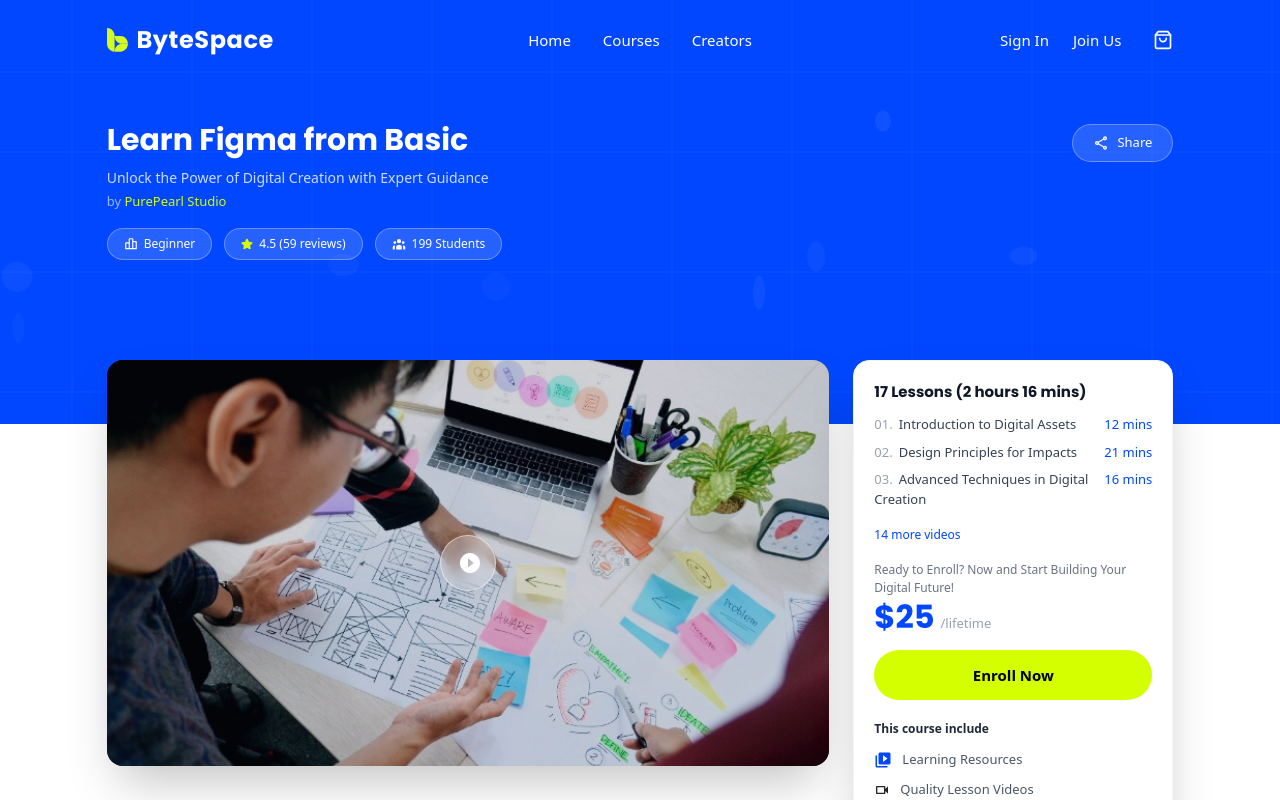
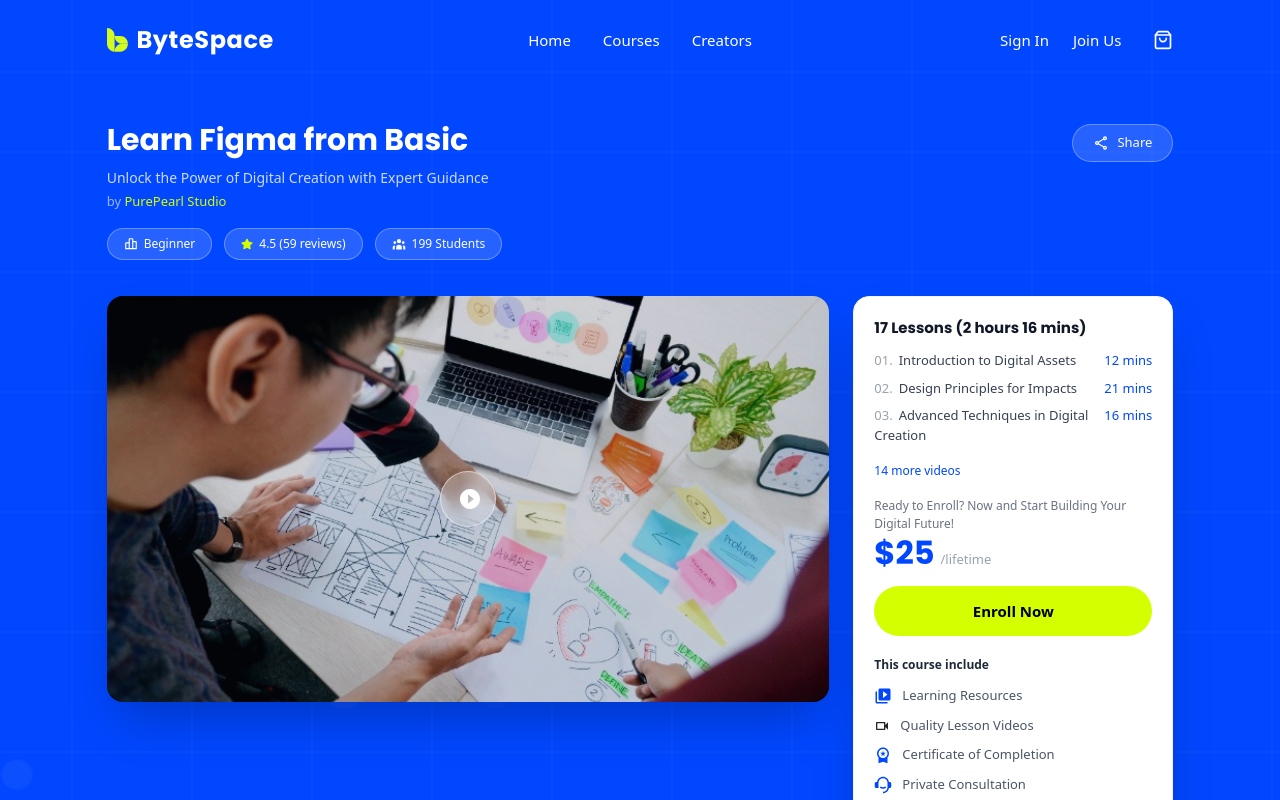
Before and after one commit to taharukaiya/ByteSpace, a React (Vite) app: page /course/1 in a window 1280 px wide. Shown: the top 800 px of the page. Built offline with nearby package versions, Linux system fonts and the light colour scheme; no server answers; a web font is replaced by a local one.

Commit message:
fix: apply overflow-hidden only to the background wrapper so sidebar card naturally overlaps the hero section boundary while video is fully encompassed

```diff
--- a/src/components/CourseDetailLayout.jsx
+++ b/src/components/CourseDetailLayout.jsx
@@ -28,7 +28,9 @@
   return (
     <div className="min-h-screen bg-white font-sans">
       {/* ── Blue Hero Header ── */}
-      <section className="live-bg overflow-hidden pt-8 pb-32 relative">
+      <section className="pt-8 pb-0 relative">
+        {/* Background Wrapper */}
+        <div className="absolute inset-0 live-bg overflow-hidden z-0">
           {/* Grid Overlay */}
           <div
             className="absolute inset-0 pointer-events-none z-0 opacity-50 live-grid"
@@ -53,6 +55,7 @@
             />
           ))}
         </div>
+        </div> {/* Close Background Wrapper */}
         <div className="relative z-10 w-11/12 lg:w-10/12 mx-auto">
           {/* Title row */}
           <motion.div
@@ -87,13 +90,9 @@
               <img src={shareIcon} alt="" className="w-4 h-4 brightness-0 invert" /> Share
             </button>
           </motion.div>
-        </div>
-      </section>
 
-      {/* Main Content Area */}
-      <div className="w-11/12 lg:w-10/12 mx-auto relative z-20 -mt-8 md:-mt-16 mb-12">
           {/* Two-col: video + sidebar */}
-        <div className="flex flex-col lg:flex-row gap-6 items-start">
+          <div className="flex flex-col lg:flex-row gap-6 items-start pb-8">
             {/* Video */}
             <motion.div
               initial={{ scale: 0.95, opacity: 0 }} animate={{ scale: 1, opacity: 1 }} transition={{ duration: 0.5, delay: 0.2 }}
@@ -110,7 +109,7 @@
             {/* Sidebar card */}
             <motion.div
               initial={{ x: 50, opacity: 0 }} animate={{ x: 0, opacity: 1 }} transition={{ duration: 0.5, delay: 0.3 }}
-            className="w-full lg:w-[320px] flex-shrink-0 bg-white rounded-2xl shadow-2xl p-5 mb-0 relative z-20 border border-gray-100"
+              className="w-full lg:w-[320px] flex-shrink-0 bg-white rounded-2xl shadow-2xl p-5 -mb-24 relative z-20 border border-gray-100"
             >
               <p className="font-bold text-gray-900 text-[15px] font-poppins mb-3">{course.lessons} Lessons ({course.duration})</p>
               <ul className="space-y-2 mb-3">
@@ -167,6 +166,7 @@
             </motion.div>
           </div>
         </div>
+      </section>
 
       {/* ── Tab navigation ── */}
       <div className="sticky top-[73px] bg-white border-b border-gray-100 z-10">
```
Lines whose indentation alone changed are shown as unchanged.
